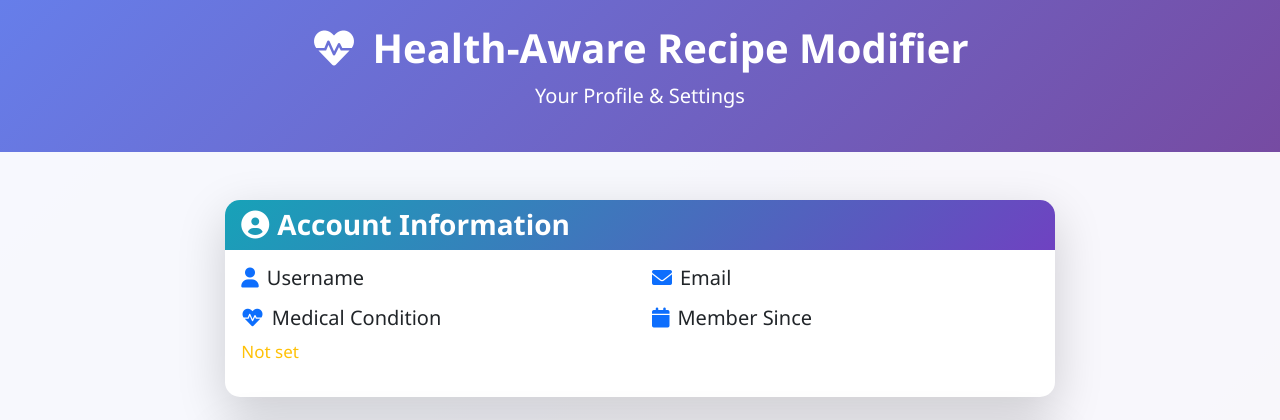
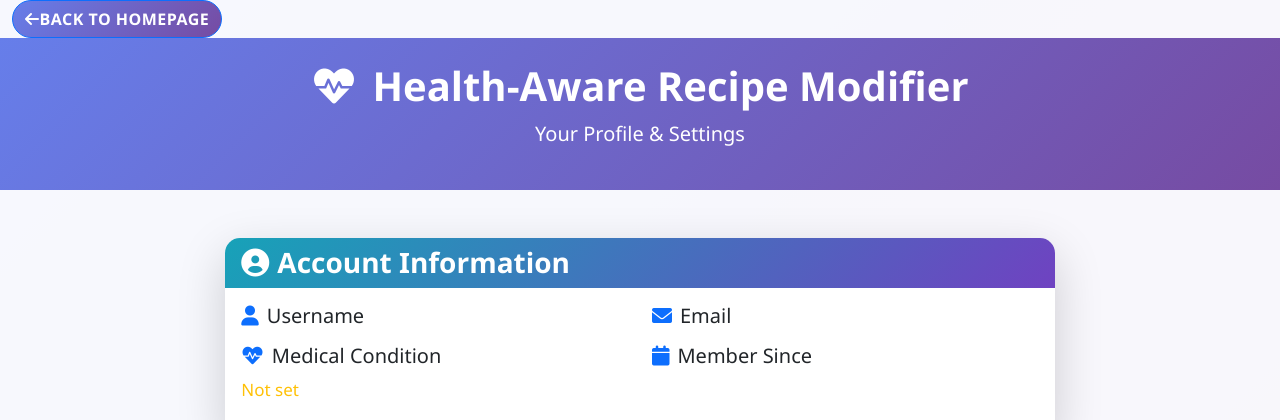
Before and after one commit to vikky2810/Recipe-Modifier, a Flask app: template templates/profile.html in a window 1280 px wide. Shown: the top 420 px of the page. Run offline with Flask 3, Linux system fonts and the light colour scheme; the template is opened without the code that fills it: values that come from a table or form of the project are taken from there, others are empty.

Commit message:
adding the button .. stilling working just need styling ..

```diff
--- a/templates/profile.html
+++ b/templates/profile.html
@@ -11,7 +11,13 @@
 <body>
     <div class="container-fluid">
         <!-- Header -->
+
+        <!-- back button to homepage at the top left corner -->
+
+        <button class="btn btn-primary bg-primary" onclick="window.location.href='/'"><i class="fas fa-arrow-left"></i>Back to Homepage</button>
         <div class="row bg-primary text-white py-4">
+
+
             <div class="col-12 text-center">
                 <h1><i class="fas fa-heartbeat me-3"></i>Health-Aware Recipe Modifier</h1>
                 <p class="lead">Your Profile & Settings</p>
```
